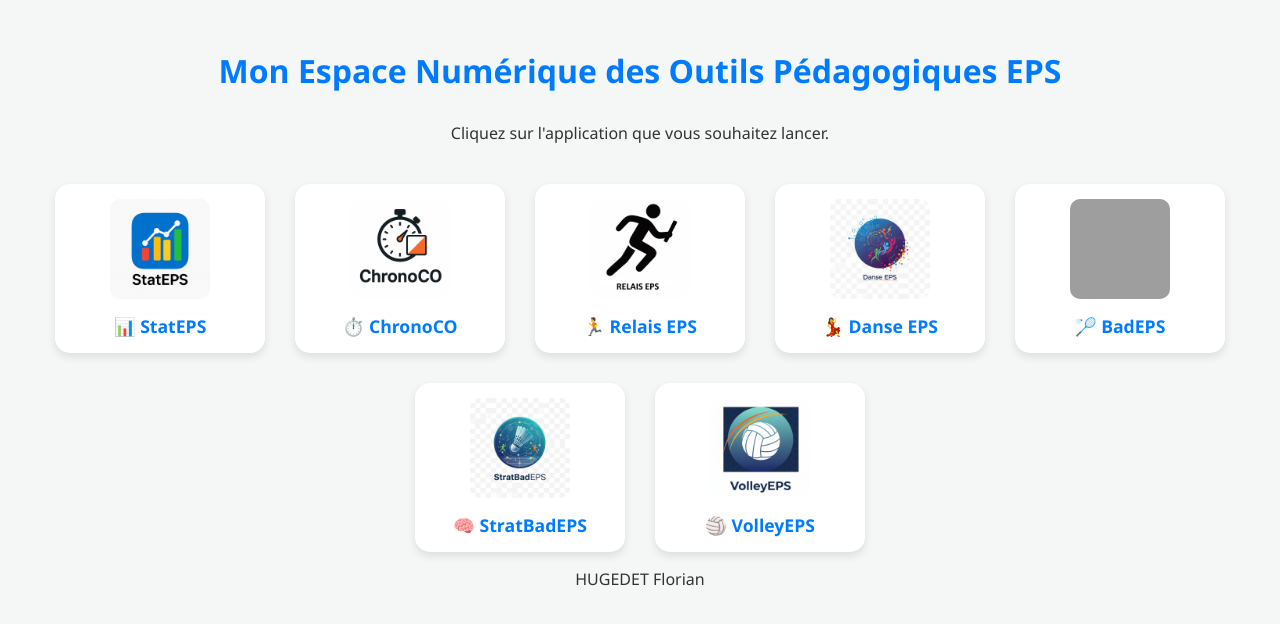
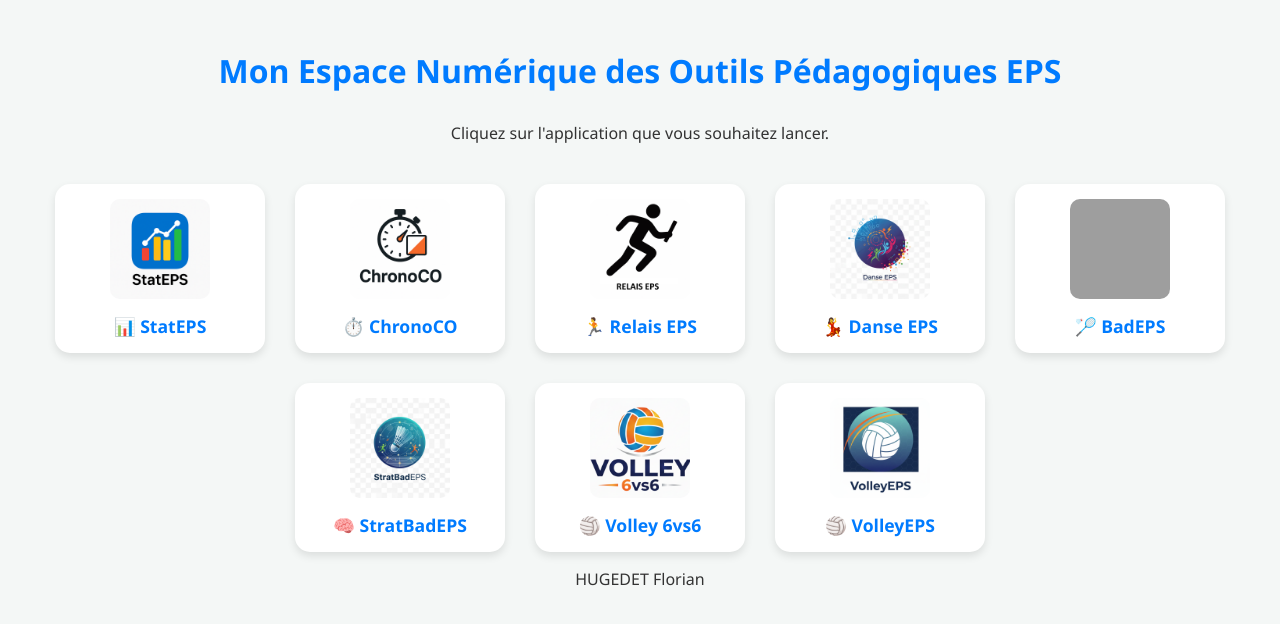
Before and after one commit to FlorianH91/MonPortailEPS, a plain HTML site: page index.html in a window 1280 px wide. Drawn offline with Linux system fonts and the light colour scheme; grey boxes are pictures that could not be loaded.

Commit message:
Ajout appli volley 6vs6

```diff
--- a/index.html
+++ b/index.html
@@ -90,6 +90,11 @@
             <p>🧠 StratBadEPS</p>
         </a>
 
+ <a href="https://FlorianH91.github.io/volley6vs6/" target="_blank" class="app-link">
+            <img src="images/icone-volley6vs6.png" alt="Compteur de points et rotation en volley-ball">
+            <p>🏐 Volley 6vs6</p>
+        </a>
+
 <a href="https://FlorianH91.github.io/volleyeps/" target="_blank" class="app-link">
     <img src="images/icone-volley.png" alt="Outil d'aide à la stratégie en Volley-ball">
     <p>🏐 VolleyEPS</p>
```
Also changed, not shown: images/icone-volley6vs6.png (added), images/qr-code.png (added).
